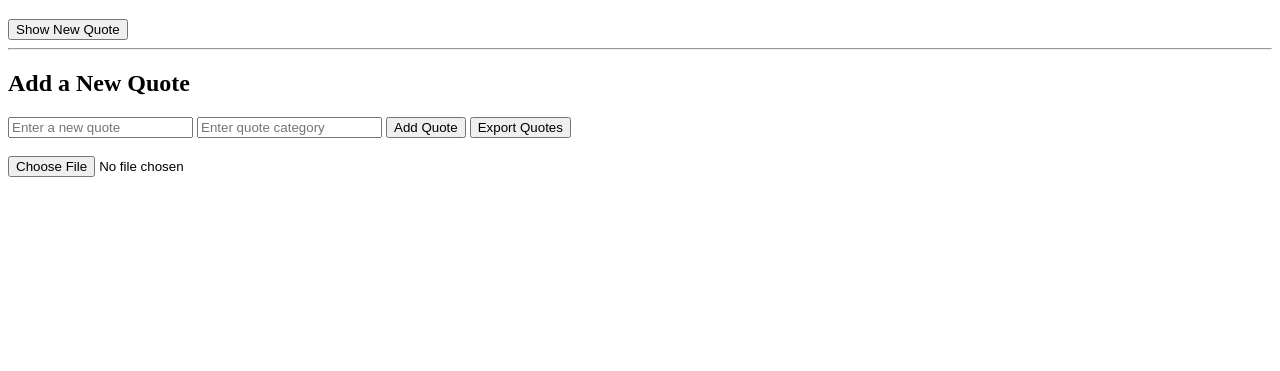
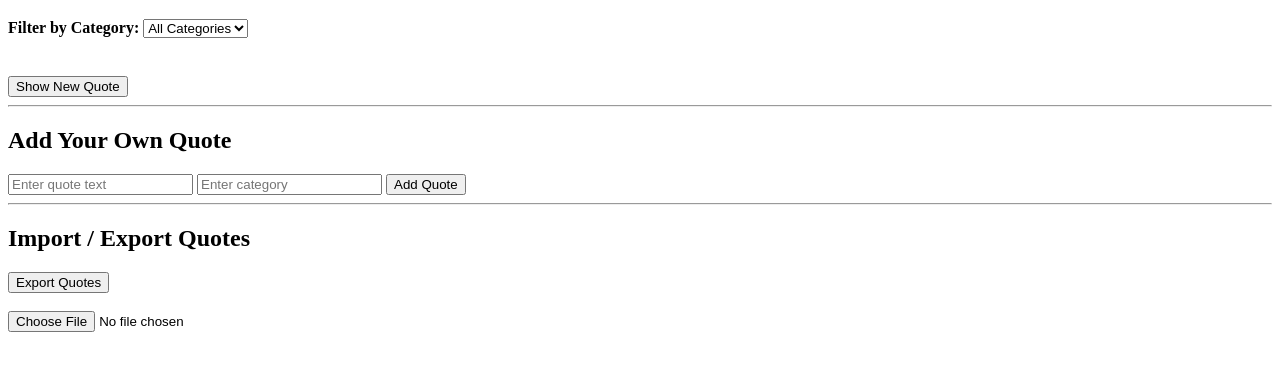
Before and after one commit to fasamoah13/alx_fe_javascript, a plain HTML site: page dom-manipulation/index.html in a window 1280 px wide. Shown: the part 61-432 px from the top of the page. Drawn offline with Linux system fonts and the light colour scheme.

Commit message:
Update index.html

```diff
--- a/dom-manipulation/index.html
+++ b/dom-manipulation/index.html
@@ -6,28 +6,44 @@
   <title>Dynamic Quote Generator</title>
 </head>
 <body>
+
   <h1>Dynamic Quote Generator</h1>
 
-  <!-- Where quotes will appear -->
-  <div id="quoteDisplay" style="margin-bottom: 20px; font-size: 20px; font-weight: bold;"></div>
+  <!-- CATEGORY FILTER -->
+  <label for="categoryFilter"><strong>Filter by Category:</strong></label>
+  <select id="categoryFilter" onchange="filterQuotes()">
+    <option value="all">All Categories</option>
+  </select>
 
-  <!-- Button to show a new random quote -->
+  <br><br>
+
+  <!-- DISPLAY RANDOM OR FILTERED QUOTE -->
+  <div id="quoteDisplay" style="margin-bottom: 20px; font-size: 18px; font-weight: bold;">
+    <!-- Quote appears here -->
+  </div>
+
   <button id="newQuote">Show New Quote</button>
 
   <hr>
 
-  <!-- Add new quote section -->
-  <h2>Add a New Quote</h2>
-  <input id="newQuoteText" type="text" placeholder="Enter a new quote" />
-  <input id="newQuoteCategory" type="text" placeholder="Enter quote category" />
+  <!-- ADD QUOTE SECTION -->
+  <h2>Add Your Own Quote</h2>
+
+  <input id="newQuoteText" type="text" placeholder="Enter quote text">
+  <input id="newQuoteCategory" type="text" placeholder="Enter category">
   <button id="addQuoteBtn">Add Quote</button>
 
+  <hr>
+
+  <!-- EXPORT / IMPORT -->
+  <h2>Import / Export Quotes</h2>
+
   <button id="exportBtn">Export Quotes</button>
-<br><br>
+  <br><br>
 
-<input type="file" id="importFile" accept="application/json">
-
+  <input type="file" id="importFile" accept="application/json">
 
   <script src="script.js"></script>
+
 </body>
 </html>
```
